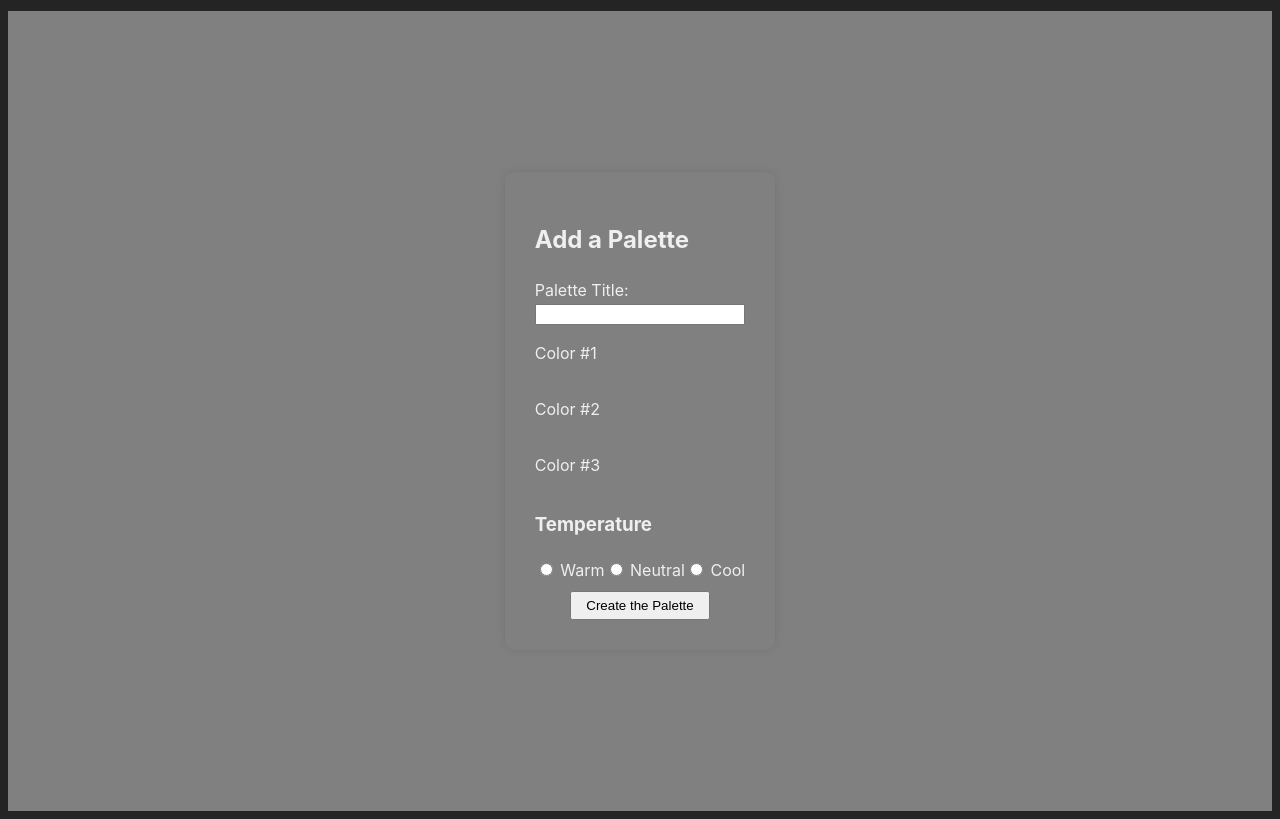
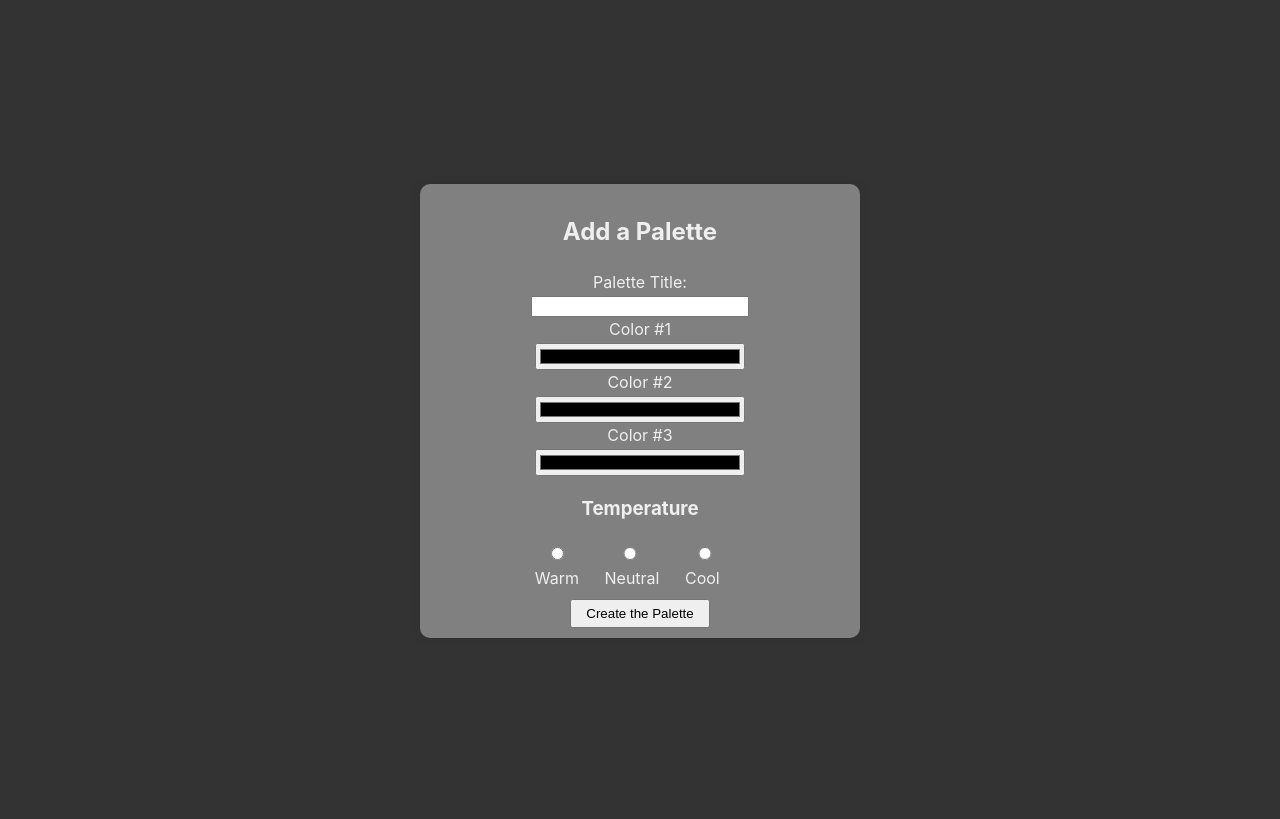
Before and after one commit to M10mo/Palette-Picker, a website built with Vite: page index.html in a window 1280 px wide. Shown: the part 80-899 px from the top of the page. Built offline with nearby package versions, Linux system fonts and the light colour scheme.

Commit message:
more styling

```diff
--- a/index.html
+++ b/index.html
@@ -15,9 +15,12 @@
           <div id="'input-one" class="field"></div>
           <label for="Palette-title">Palette Title:</label>
           <input type="text" name="Palette-title" id="'Palette-title" placeholder=""/>
-          <p>Color #1</p>
-          <p>Color #2</p>
-          <p>Color #3</p>
+          <label for="color1">Color #1</label>
+          <input type="color" name="color1" id="color1">
+          <label for="'color2">Color #2</label>
+          <input type="color" name="color2" id="color2">
+          <label for="color3">Color #3</label>
+          <input type="color" name="color3" id="color3">
           <h3>Temperature</h3>
           <div id="options">
           <label>
--- a/src/style.css
+++ b/src/style.css
@@ -4,7 +4,7 @@
   font-weight: 400;
   color-scheme: light dark !important;
   color: rgba(255, 255, 255, 0.87) !important;
-  background-color: #242424 !important;
+  background-color: #333333;
   font-synthesis: none !important;
   text-rendering: optimizeLegibility !important;
   -webkit-font-smoothing: antialiased !important;
@@ -12,6 +12,7 @@
 }
 
 h1 {
+  background-color: #333333;
 }
 
 main {
@@ -21,12 +22,13 @@ main {
   align-items: center;
   justify-content: center;
   min-height: 100vh;
-  background-color: grey;
+  background-color: #333333;
 }
 
 #container {
-  background-color: rgb(97, 94, 94) b8b;
-  padding: 30px;
+  background-color: grey;
+  padding: 10px;
+  width: 420px;
   border-radius: 10px;
   box-shadow: 0 0 10px rgba(0, 0, 0, 0.1);
   max-height: auto; /* Set a fixed height for the container */
@@ -35,10 +37,14 @@ main {
 form {
   display: flex;
   flex-direction: column; /* Stack elements vertically */
+  align-items: center;
 }
 
 label {
   margin-bottom: 2px; /* Add space between labels */
+}
+input{
+  width: 50%
 }
 
 button {
@@ -52,3 +58,10 @@ button {
   display: flex;
   margin-bottom: 7px;
 }
+
+#color1,
+#color2,
+#color3 {
+
+
+}
```
